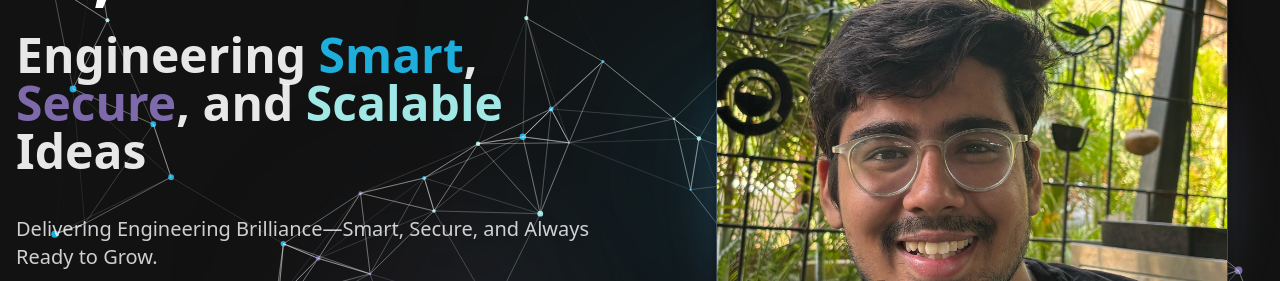
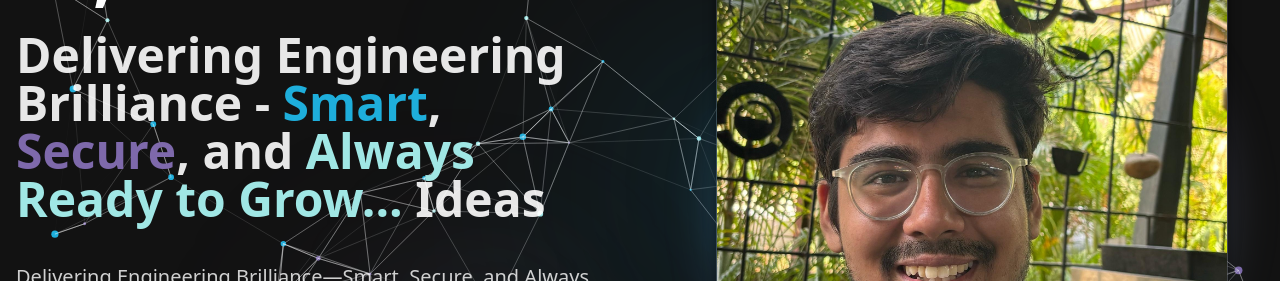
Before and after one commit to ttanishh/portfolio, a React (Vite) app: page / in a window 1280 px wide. Shown: the part 273-554 px from the top of the page. Built offline with nearby package versions, Linux system fonts and the light colour scheme; no server answers.

Commit message:
Update HeroSection.tsx

```diff
--- a/src/components/HeroSection.tsx
+++ b/src/components/HeroSection.tsx
@@ -78,7 +78,7 @@ const HeroSection: React.FC = () => {
                 Hi, I'm <span className="text-gradient">Tanish</span>
               </h1>
               <h2 className="text-2xl sm:text-3xl md:text-4xl lg:text-5xl font-bold text-white/90 leading-tight">
-                Engineering <span className="text-electric">Smart</span>, <span className="text-violet">Secure</span>, and <span className="text-mint">Scalable</span> Ideas
+                Delivering Engineering Brilliance - <span className="text-electric">Smart</span>, <span className="text-violet">Secure</span>, and <span className="text-mint">Always Ready to Grow...</span> Ideas
               </h2>
             </div>
 
```
